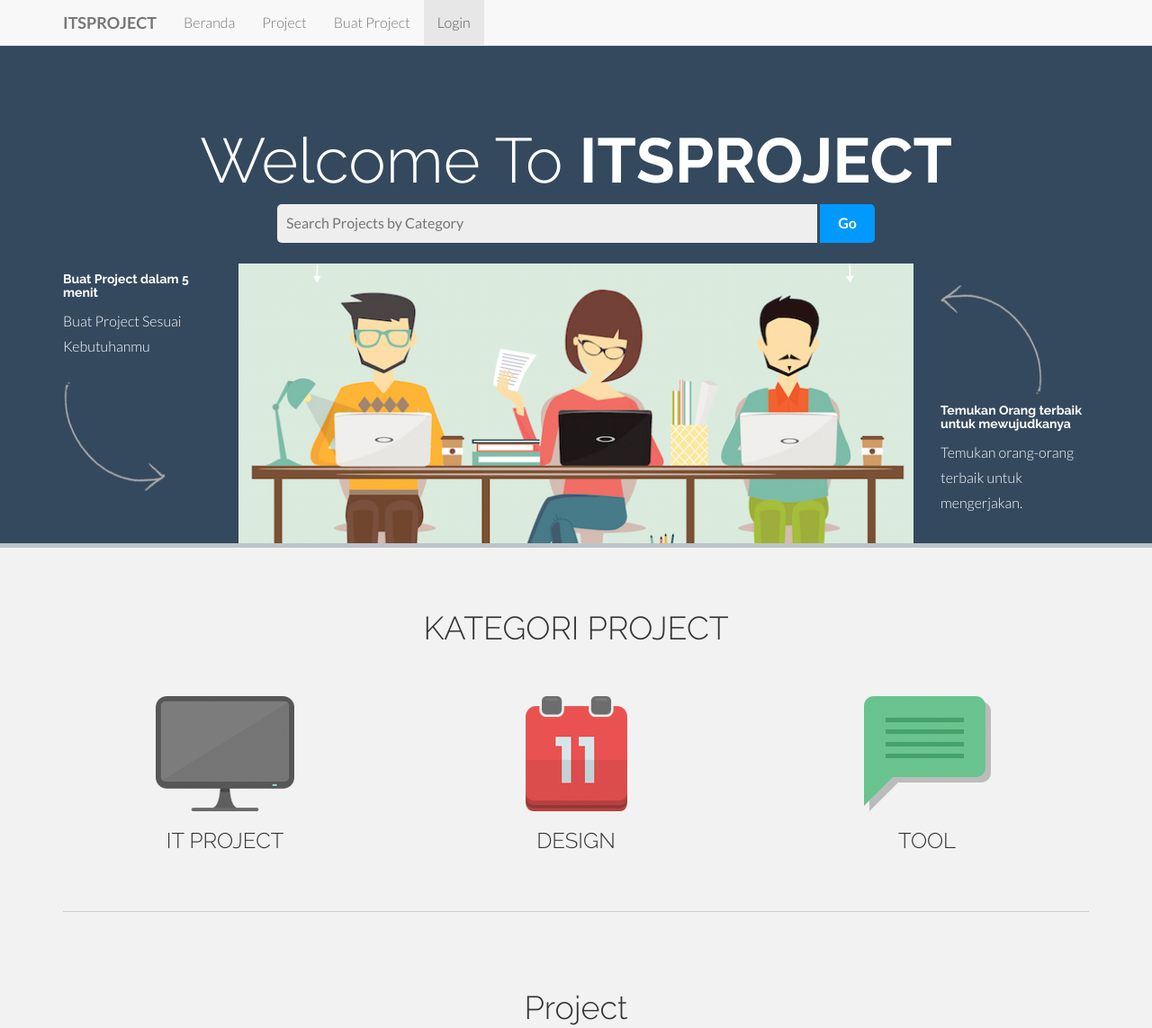
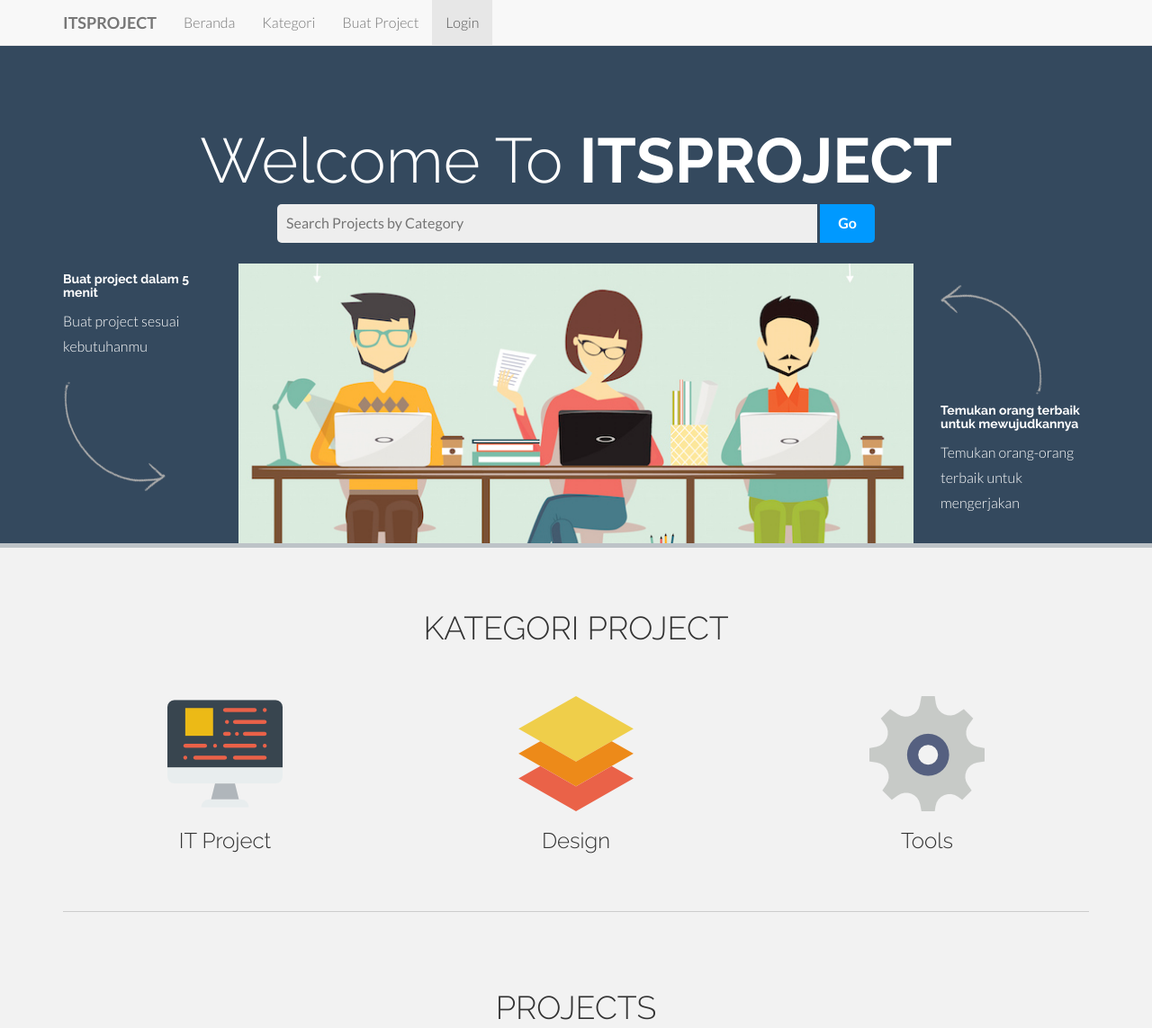
Before and after one commit to elvamaulidiah97/FP-RK, a plain HTML site: page Web/index.html in a window 1280 px wide. Shown: the top 1143 px of the page at 90% size. Drawn offline with Linux system fonts and the light colour scheme.

Commit message:
update halaman utama

```diff
--- a/Web/index.html
+++ b/Web/index.html
@@ -7,7 +7,7 @@
     <meta name="author" content="Alvarez.is - BlackTie.co">
     <link rel="shortcut icon" href="assets/ico/favicon.png">
 
-    <title>ITS-Prject</title>
+    <title>ITS PROJECT</title>
 
     <!-- Bootstrap core CSS -->
     <link href="assets/css/bootstrap.css" rel="stylesheet">
@@ -66,7 +66,7 @@
 	        <div class="navbar-collapse collapse">
 	          <ul class="nav navbar-nav">
 	            <li class="active"><a href="#home" class="smothscroll">Beranda</a></li>
-	            <li><a href="#desc" class="smothscroll">Project</a></li>
+	            <li><a href="#desc" class="smothscroll">Kategori</a></li>
 	            <li><a href="#showcase" class="smothScroll">Buat Project</a></li>
 	            <li><a href="#contact" class="smothScroll">Login</a></li>
 	          </ul>
@@ -89,8 +89,8 @@
 	    		</div>
 	    		<br>
 	    		<div class="col-lg-2">
-	    			<h5>Buat Project dalam 5 menit</h5>
-	    			<p>Buat Project Sesuai Kebutuhanmu</p>
+	    			<h5>Buat project dalam 5 menit</h5>
+	    			<p>Buat project sesuai kebutuhanmu</p>
 	    			<img class="hidden-xs hidden-sm hidden-md" src="assets/img/arrow1.png">
 	    		</div>
 	    		<div class="col-lg-8">
@@ -99,8 +99,8 @@
 	    		<div class="col-lg-2">
 	    			<br>
 	    			<img class="hidden-xs hidden-sm hidden-md" src="assets/img/arrow2.png">
-	    			<h5>Temukan Orang terbaik untuk mewujudkanya</h5>
-	    			<p>Temukan orang-orang terbaik untuk mengerjakan.</p>
+	    			<h5>Temukan orang terbaik untuk mewujudkannya</h5>
+	    			<p>Temukan orang-orang terbaik untuk mengerjakan</p>
 	    		</div>
 	    	</div>
 	    </div> <!--/ .container -->
@@ -116,18 +116,18 @@
 				<br>
 				<br>
 				<div class="col-lg-4">
-					<img src="assets/img/intro03.png" alt="">
-					<h3>IT PROJECT</h3>
+					<img src="assets/img/coding.png" alt="">
+					<h3>IT Project</h3>
 					<p></p>
 				</div>
 				<div class="col-lg-4">
-					<img src="assets/img/intro02.png" alt="">
-					<h3>DESIGN</h3>
+					<img src="assets/img/layers.png" alt="">
+					<h3>Design</h3>
 					<p> </p>
 				</div>
 				<div class="col-lg-4">
-					<img src="assets/img/intro01.png" alt="">
-					<h3>TOOL</h3>
+					<img src="assets/img/settings.png" alt="">
+					<h3>Tools</h3>
 					<p></p>
 				</div>
 			</div>
@@ -140,7 +140,7 @@
 	<div id="features">
 		<div class="container">
 			<div class="row">
-				<h1 class="centered">Project</h1>
+				<h1 class="centered">PROJECTS</h1>
 				<br>
 				<br>
 				<div class="col-lg-6 ">
@@ -149,7 +149,6 @@
 
 				<div class="col-lg-6">
 					<h3>Berbagai Project</h3>
-					<br>
 				<!-- ACCORDION -->
 		            <div class="accordion ac" id="accordion2">
 		                <div class="accordion-group">
```
Also changed, not shown: Web/assets/img/18387058_426124364419464_26422335_n.png (deleted), Web/assets/img/18424816_426124377752796_712167196_n.png (deleted), Web/assets/img/18447875_426124397752794_705020616_n.png (deleted), Web/assets/img/coding.png (added), Web/assets/img/layers.png (added), Web/assets/img/settings.png (added).
